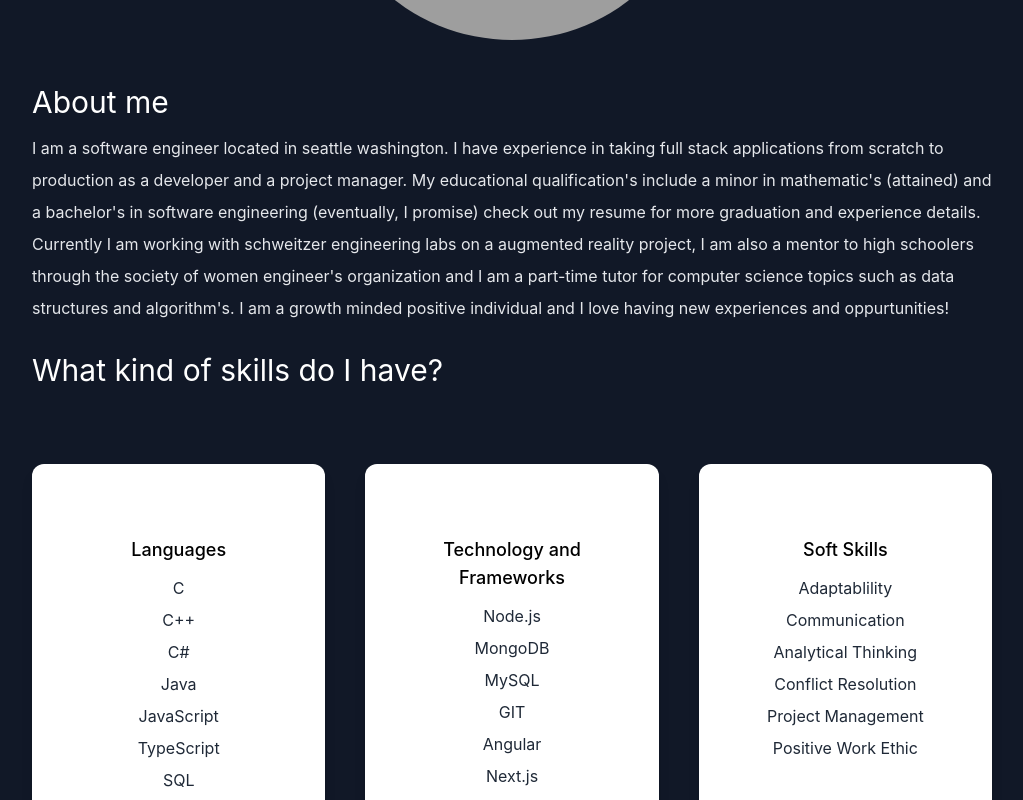
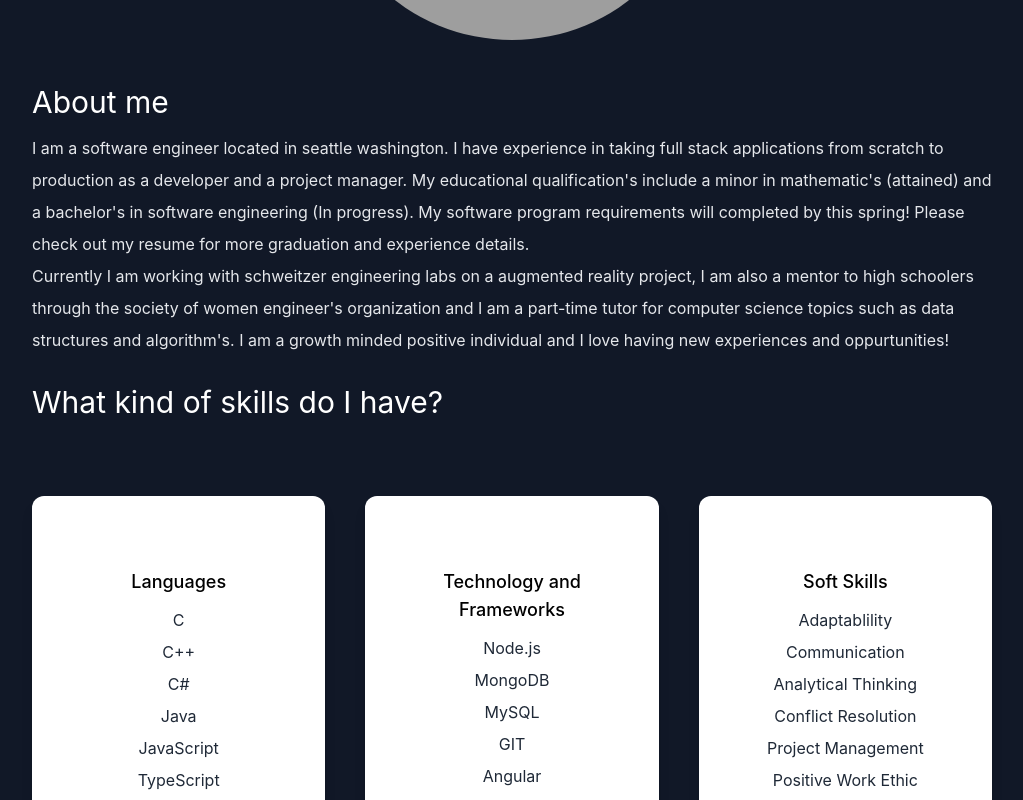
Before and after one commit to juliekrodriguez/my-portfolio, a Next.js app: page / in a window 1280 px wide. Shown: the part 860-1660 px from the top of the page, without its empty margins (128-1151 px from the left). Built offline with nearby package versions, Linux system fonts and the light colour scheme; grey boxes are pictures that could not be loaded.

Commit message:
updating about

```diff
--- a/pages/index.js
+++ b/pages/index.js
@@ -83,8 +83,8 @@ export default function Home() {
               experience in taking full stack applications from scratch to
               production as a developer and a project manager. My educational
               qualification's include a minor in mathematic's (attained) and a
-              bachelor's in software engineering (eventually, I promise) check
-              out my resume for more graduation and experience details.
+              bachelor's in software engineering (In progress). My software program requirements will completed by this spring! Please check
+              out my resume for more graduation and experience details. <br></br>
               Currently I am working with schweitzer engineering labs on a
               augmented reality project, I am also a mentor to high schoolers
               through the society of women engineer's organization and I am a
@@ -144,6 +144,7 @@ export default function Home() {
                   </h1>
                   <p className="text-white text-sm pt-2">
                     start a coversation with me!
+                    <br></br> preferred contact is through mobile messaging.
                   </p>
                 </div>
 
```
